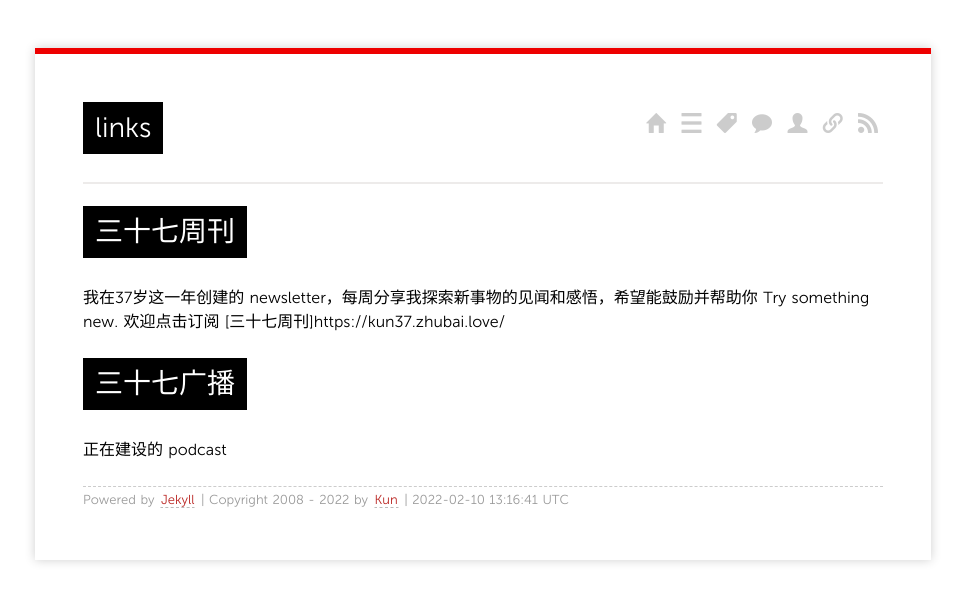
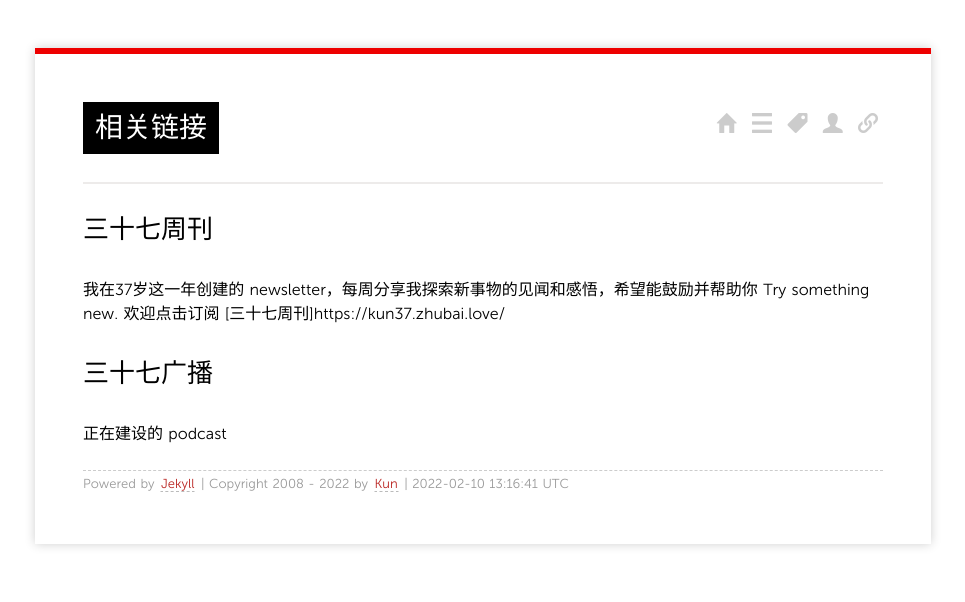
Before and after one commit to 302sk/302sk.github.io, a Jekyll site: the page built from links/index.md, in a window 1280 px wide. Shown: the top 602 px of the page, without its empty margins (157-1122 px from the left). Built offline with Jekyll 4.4.1, drawn with Linux system fonts in a browser that asks for light colours; Markdown is read by kramdown in place of the engine named in the settings; comment, search, counter and statistics services are not loaded.

Commit message:
change some template code

```diff
--- a/_layouts/default.html
+++ b/_layouts/default.html
@@ -23,10 +23,10 @@
           <a href="/" class="ss-icon" title="Go to homepage">home</a>
           <a href="/categories" class="ss-icon" title="Category" >list</a>
           <a href="/tags" class="ss-icon" title="Tag Cloud" >tags</a>
-          <a href="/guestbook" class="ss-icon" title="Guest Book" >talk</a>
+          <!-- <a href="/guestbook" class="ss-icon" title="Guest Book" >talk</a> -->
           <a href="/about" class="ss-icon" title="About" >user</a>
           <a href="/links" class="ss-icon" title="Link">link</a>
-          <a href="/feed" class="ss-icon" title="Subscribe by RSS" >rss</a>
+          <!-- <a href="/feed" class="ss-icon" title="Subscribe by RSS" >rss</a> -->
         </div>
         <h1>{{ page.title }}</h1>
         </header>
--- a/index.html
+++ b/index.html
@@ -1,5 +1,5 @@
 ---
-title: 302sk
+title: 三十七周刊blog
 layout: page
 ---
 
--- a/links/index.md
+++ b/links/index.md
@@ -1,12 +1,12 @@
 ---
-title: links
+title: 相关链接
 layout: page
 comments: yes
 ---
 
-# 三十七周刊
+## 三十七周刊
 我在37岁这一年创建的 newsletter，每周分享我探索新事物的见闻和感悟，希望能鼓励并帮助你 Try something new. 欢迎点击订阅  [三十七周刊]https://kun37.zhubai.love/
 
 
-# 三十七广播
+## 三十七广播
 正在建设的 podcast
```
Also changed, not shown: about/index.md (+2 -2 lines), categories/index.md (+1 -1 lines).
